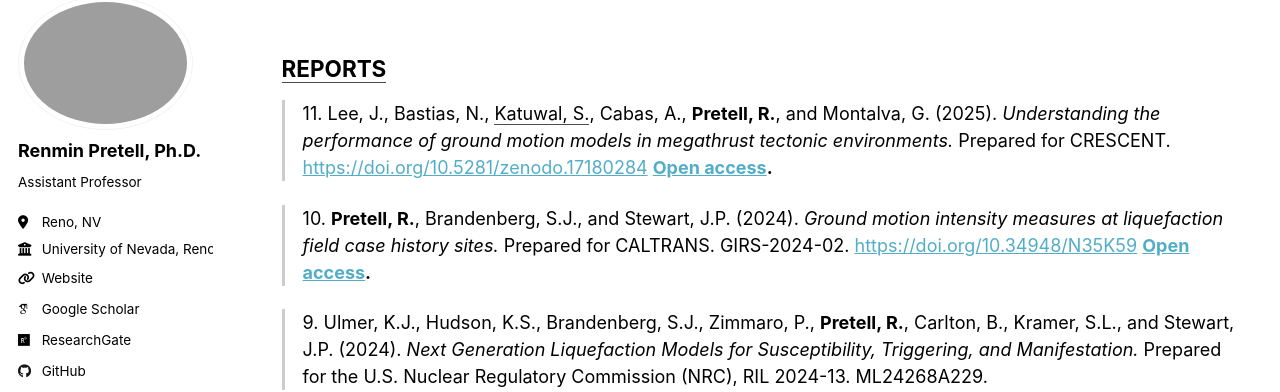
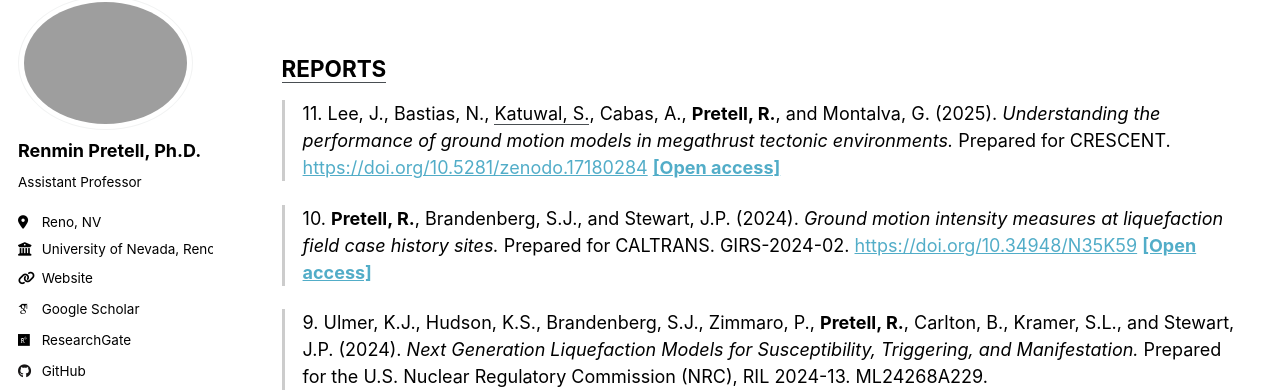
Before and after one commit to RPretellD/RPretellD.github.io, a Jekyll site: the page built from _pages/publications.md, in a window 1280 px wide and 900 px high, scrolled down 4669 px. Shown: the part 103-495 px from the top of the window. Built offline with Jekyll 4.4.1, drawn with Linux system fonts in a browser that asks for light colours; some web fonts are replaced; a script that is not in the unit is left out; some of the changed text lies outside the part shown.

Commit message:
Minor update

```diff
--- a/_pages/publications.md
+++ b/_pages/publications.md
@@ -264,7 +264,7 @@ November 15-18, 2020.
 In: *Proceedings of the 7<sup>th</sup> International Conference on Earthquake Geotechnical Engineering (7ICEGE).*
 Rome, Italy.
 June 17-20, 2019.
-**[Open access](https://www.issmge.org/publications/publication/methodology-for-the-development-of-input-motions-for-nonlinear-deformation-analyses){:target="_blank" rel="noopener"}.**
+**[[Open access]](https://www.issmge.org/publications/publication/methodology-for-the-development-of-input-motions-for-nonlinear-deformation-analyses){:target="_blank" rel="noopener"}**
 
 
 > 7\.
@@ -348,7 +348,7 @@ Lee, J., Bastias, N., <u>Katuwal, S.</u>, Cabas, A., **Pretell, R.**, and Montal
 *Understanding the performance of ground motion models in megathrust tectonic environments.*
 Prepared for CRESCENT.
 [https://doi.org/10.5281/zenodo.17180284](https://doi.org/10.5281/zenodo.17180284){:target="_blank" rel="noopener"}
-**[Open access](https://doi.org/10.5281/zenodo.17180284){:target="_blank" rel="noopener"}.**
+**[[Open access]](https://doi.org/10.5281/zenodo.17180284){:target="_blank" rel="noopener"}**
 
 
 >10\.
@@ -356,7 +356,7 @@ Prepared for CRESCENT.
 *Ground motion intensity measures at liquefaction field case history sites.*
 Prepared for CALTRANS. GIRS-2024-02.
 [https://doi.org/10.34948/N35K59](https://doi.org/10.34948/N35K59){:target="_blank" rel="noopener"}
-**[Open access](https://doi.org/10.34948/N35K59){:target="_blank" rel="noopener"}.**
+**[[Open access]](https://doi.org/10.34948/N35K59){:target="_blank" rel="noopener"}**
 
 
 >9\.
```
